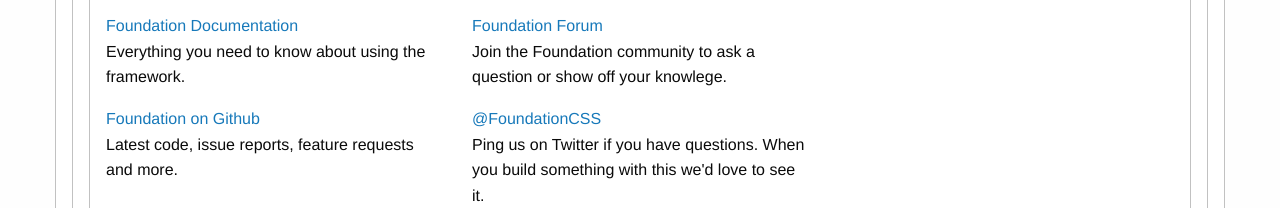
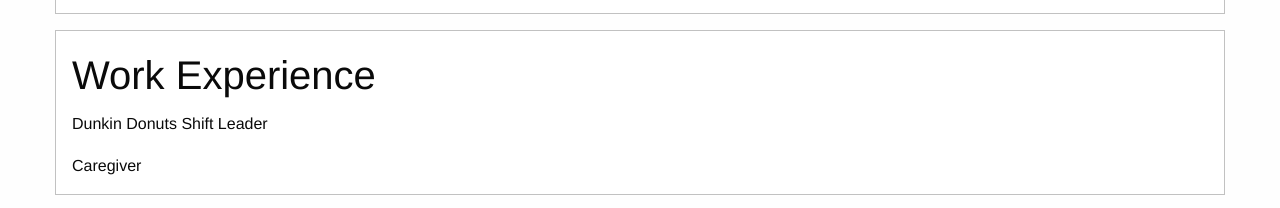
Before and after one commit to mello2118/project4, a plain HTML site: page index.html in a window 1280 px wide. Shown: the part 635-843 px from the top of the page. Drawn offline with Linux system fonts and the light colour scheme.

Commit message:
Update index.html
added work experience, and closed divs

```diff
--- a/index.html
+++ b/index.html
@@ -27,6 +27,8 @@
             <p>Grayslake Highschool</p>
             <p>College of Lake County</p>
             <p>Illinois Institute of Technology</p>
+          </div>
+        </div>
         <div class="large-12 cell">
           <div class="callout">
             <h2>Skills</h2>
@@ -34,9 +36,15 @@
             <p>Customer Service</p>
             <p>Multitasking</p>
             <p>Food Service</p>
+          </div>
+        </div>
         <div class="large-12 cell">
           <div class="callout">
-
+            <h2>Work Experience</h2>
+            <p>Dunkin Donuts Shift Leader</p>
+            <p>Caregiver</p>
+          </div>
+        </div>
             <div class="grid-x grid-padding-x">
               <div class="large-4 medium-4 cell">
                 <p><a href="https://get.foundation/sites/docs/">Foundation Documentation</a><br />Everything you need to know about using the framework.</p>
```
